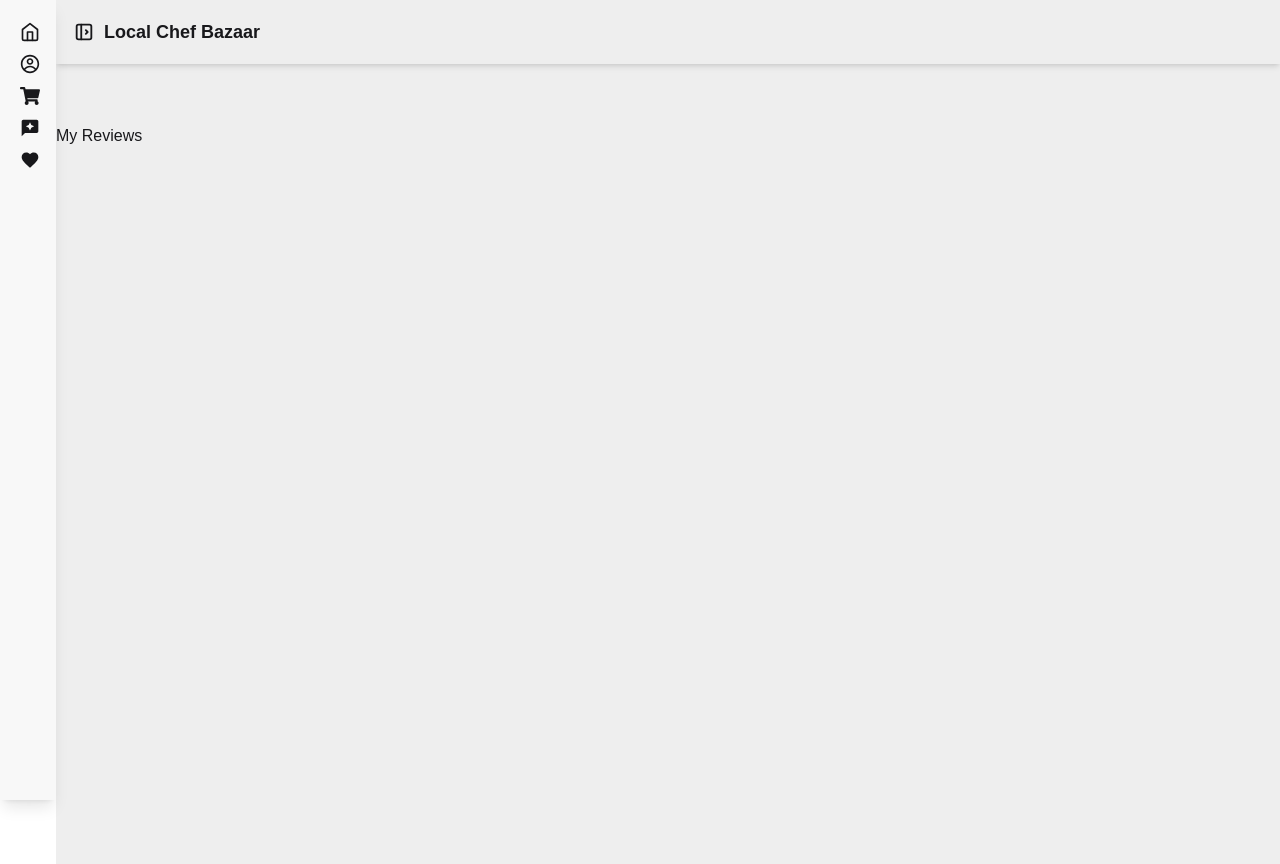
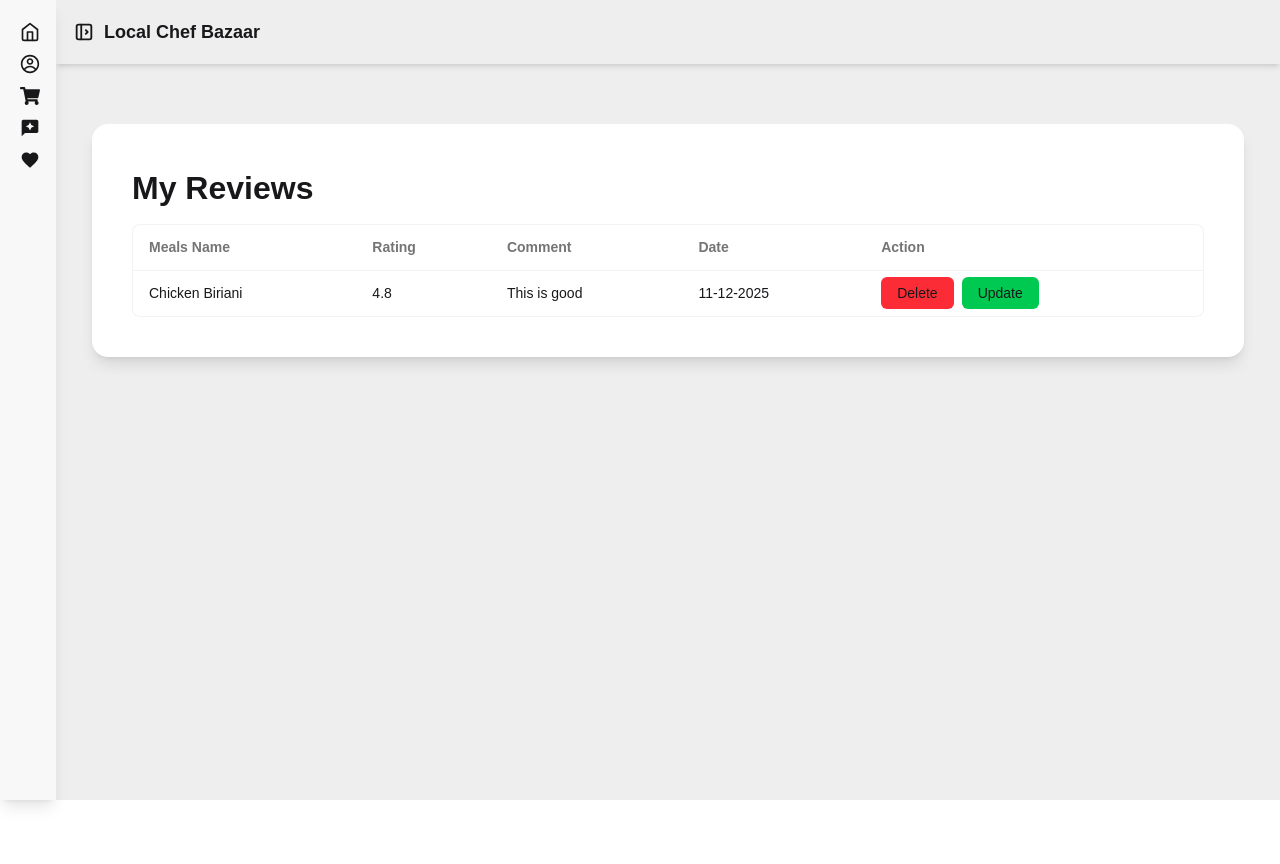
Before and after one commit to NurahadSarker/local-chef-bazaar-client, a React (Vite) app: page /dashboard/my-reviews in a window 1280 px wide. After the commit the page ends 800 px from the top, so only its background shows below. Built offline with nearby package versions, Linux system fonts and the light colour scheme; no server answers; sample sign-in values are in the browser's storage.

Commit message:
user interface ui design is complete

```diff
--- a/src/Layouts/DashboardLayout.jsx
+++ b/src/Layouts/DashboardLayout.jsx
@@ -13,7 +13,8 @@ const DashboardLayout = () => {
         document.querySelector("html").setAttribute("data-theme", savedTheme);
     }, []);
     return (
-        <div className="drawer lg:drawer-open poppins">
+        <div className='min-h-screen bg-base-300'>
+            <div className="drawer lg:drawer-open poppins">
             <input id="my-drawer-4" type="checkbox" className="drawer-toggle" />
             <div className="drawer-content">
                 {/* Navbar */}
@@ -27,7 +28,7 @@ const DashboardLayout = () => {
                 </nav>
                 {/* Page content here */}
                 {/* <div className="p-4">Page Content</div> */}
-                <div className='bg-base-300 py-15 min-h-screen'>
+                <div className=' py-15'>
                     <Outlet></Outlet>
                 </div>
             </div>
@@ -74,6 +75,7 @@ const DashboardLayout = () => {
                 </div>
             </div>
         </div>
+        </div>
     );
 };
 
--- /dev/null
+++ b/src/Pages/PageForDashboard/DashHomePage.jsx
@@ -0,0 +1,11 @@
+import React from 'react';
+
+const DashHomePage = () => {
+    return (
+        <div>
+            Home pagedfgsdfgsdfgsdfg
+        </div>
+    );
+};
+
+export default DashHomePage;
--- a/src/Pages/PageForDashboard/FavoriteMeals.jsx
+++ b/src/Pages/PageForDashboard/FavoriteMeals.jsx
@@ -1,9 +1,36 @@
 import React from 'react';
+import { Link } from 'react-router';
 
 const FavoriteMeals = () => {
     return (
-        <div>
-            Favorite Meals
+        <div className="bg-base-100 max-w-6xl mx-auto shadow-lg p-10 rounded-2xl">
+            <h1 className="text-[32px] font-bold mb-3">Favorite Meals</h1>
+            <div className="overflow-x-auto rounded-box border border-base-content/5 bg-base-100">
+                <table className="table">
+                    {/* head */}
+                    <thead>
+                        <tr>
+                            <th>Meals Name</th>
+                            <th>Chef Name</th>
+                            <th>Price</th>
+                            <th>Date added</th>
+                            <th>Action</th>
+                        </tr>
+                    </thead>
+                    <tbody>
+                        {/* row 1 */}
+                        <tr>
+                            <td>Chicken Biriani</td>
+                            <td>Nur Ahad</td>
+                            <td>$500</td>
+                            <td>11-12-2025</td>
+                            <td>
+                                <Link className='bg-red-500 px-4 py-2 rounded-md w-10'>Delete</Link>
+                            </td>
+                        </tr>
+                    </tbody>
+                </table>
+            </div>
         </div>
     );
 };
--- a/src/Pages/PageForDashboard/MyOrders.jsx
+++ b/src/Pages/PageForDashboard/MyOrders.jsx
@@ -1,9 +1,44 @@
 import React from 'react';
+import { Link } from 'react-router';
 
 const MyOrders = () => {
     return (
-        <div className="bg-base-100 max-w-4xl mx-auto shadow-lg p-10 rounded-2xl">
-            <h1>My Orders</h1>
+        <div className="bg-base-100 max-w-6xl mx-auto shadow-lg p-10 rounded-2xl">
+            <h1 className="text-[32px] font-bold mb-3">My Orders</h1>
+            <div className="overflow-x-auto rounded-box border border-base-content/5 bg-base-100">
+                <table className="table">
+                    {/* head */}
+                    <thead>
+                        <tr>
+                            <th>Meals Name</th>
+                            <th>Chef Name</th>
+                            <th>Chef ID</th>
+                            <th>Delivery Time</th>
+                            <th>Quantity</th>
+                            <th>Price</th>
+                            <th>Order Status</th>
+                            <th>Payment Status</th>
+                            <th></th>
+                        </tr>
+                    </thead>
+                    <tbody>
+                        {/* row 1 */}
+                        <tr>
+                            <td>Chicken Biriani</td>
+                            <td>Nurahad</td>
+                            <td>Ch-001</td>
+                            <td>11-12-2025</td>
+                            <td>02</td>
+                            <td>$1000</td>
+                            <td>Accepted</td>
+                            <td>Pending</td>
+                            <td>
+                                <Link className='bg-green-500 px-4 py-2 rounded-md w-10'>Pay Now</Link>
+                            </td>
+                        </tr>
+                    </tbody>
+                </table>
+            </div>
         </div>
     );
 };
--- a/src/Pages/PageForDashboard/MyReviews.jsx
+++ b/src/Pages/PageForDashboard/MyReviews.jsx
@@ -1,9 +1,37 @@
 import React from 'react';
+import { Link } from 'react-router';
 
 const MyReviews = () => {
     return (
-        <div>
-            My Reviews
+        <div className="bg-base-100 max-w-6xl mx-auto shadow-lg p-10 rounded-2xl">
+            <h1 className="text-[32px] font-bold mb-3">My Reviews</h1>
+            <div className="overflow-x-auto rounded-box border border-base-content/5 bg-base-100">
+                <table className="table">
+                    {/* head */}
+                    <thead>
+                        <tr>
+                            <th>Meals Name</th>
+                            <th>Rating</th>
+                            <th>Comment</th>
+                            <th>Date</th>
+                            <th>Action</th>
+                        </tr>
+                    </thead>
+                    <tbody>
+                        {/* row 1 */}
+                        <tr>
+                            <td>Chicken Biriani</td>
+                            <td>4.8</td>
+                            <td>This is good</td>
+                            <td>11-12-2025</td>
+                            <td>
+                                <Link className='bg-red-500 px-4 py-2 rounded-md w-10 mr-2'>Delete</Link>
+                                <Link className='bg-green-500 px-4 py-2 rounded-md w-10'>Update</Link>
+                            </td>
+                        </tr>
+                    </tbody>
+                </table>
+            </div>
         </div>
     );
 };
--- a/src/Routes/Router.jsx
+++ b/src/Routes/Router.jsx
@@ -18,6 +18,7 @@ import MyOrders from "../Pages/PageForDashboard/MyOrders";
 import MyProfile from "../Pages/PageForDashboard/MyProfile";
 import MyReviews from "../Pages/PageForDashboard/MyReviews";
 import FavoriteMeals from "../Pages/PageForDashboard/FavoriteMeals";
+import DashHomePage from "../Pages/PageForDashboard/DashHomePage";
 
 export const router = createBrowserRouter([
     {
@@ -91,6 +92,10 @@ export const router = createBrowserRouter([
         </PrivateRoutes>,
         children:[
             {
+                index: true,
+                element: <DashHomePage></DashHomePage>
+            },
+            {
                 path: 'my-profile',
                 element: <MyProfile></MyProfile>
             },
```
